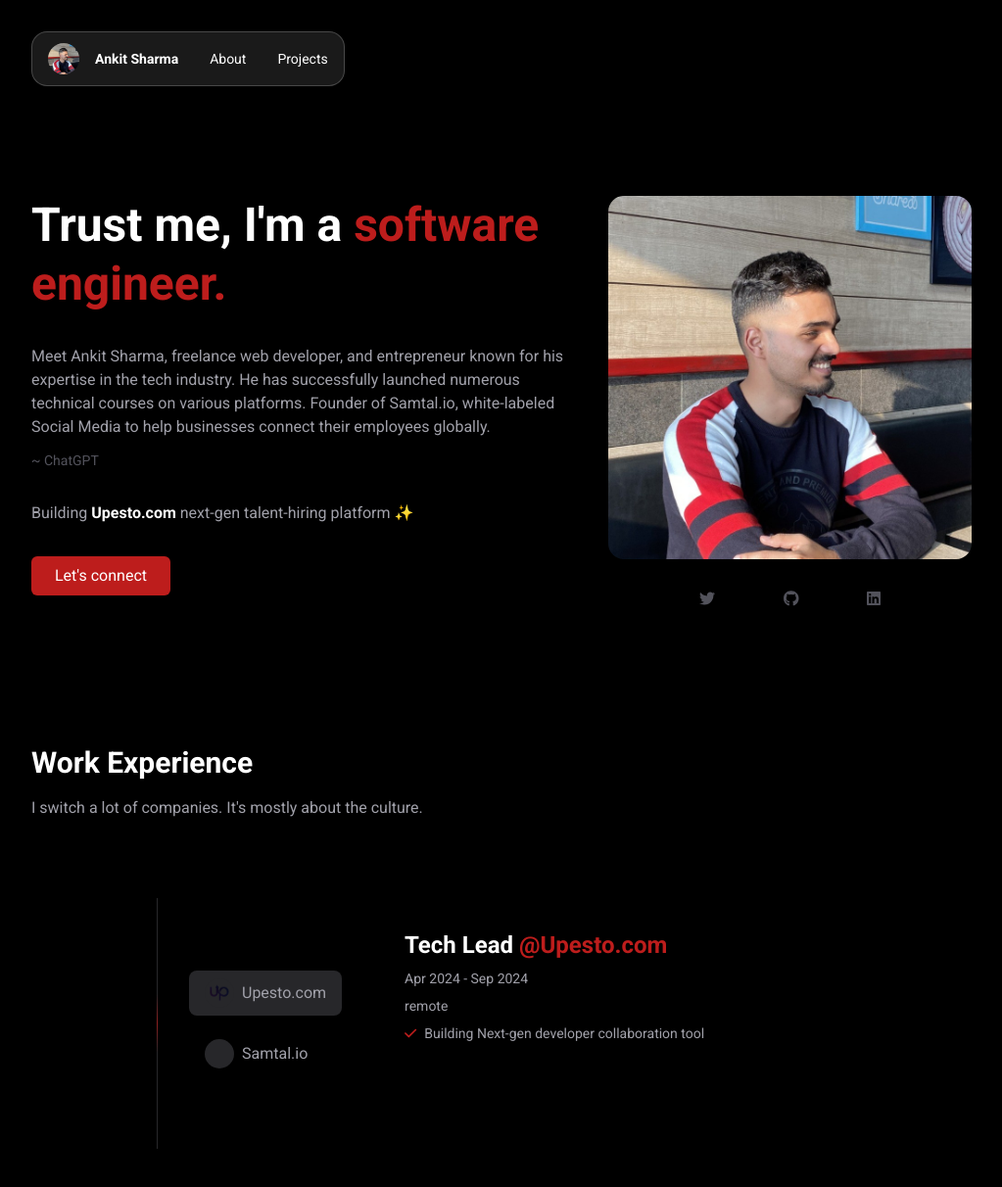
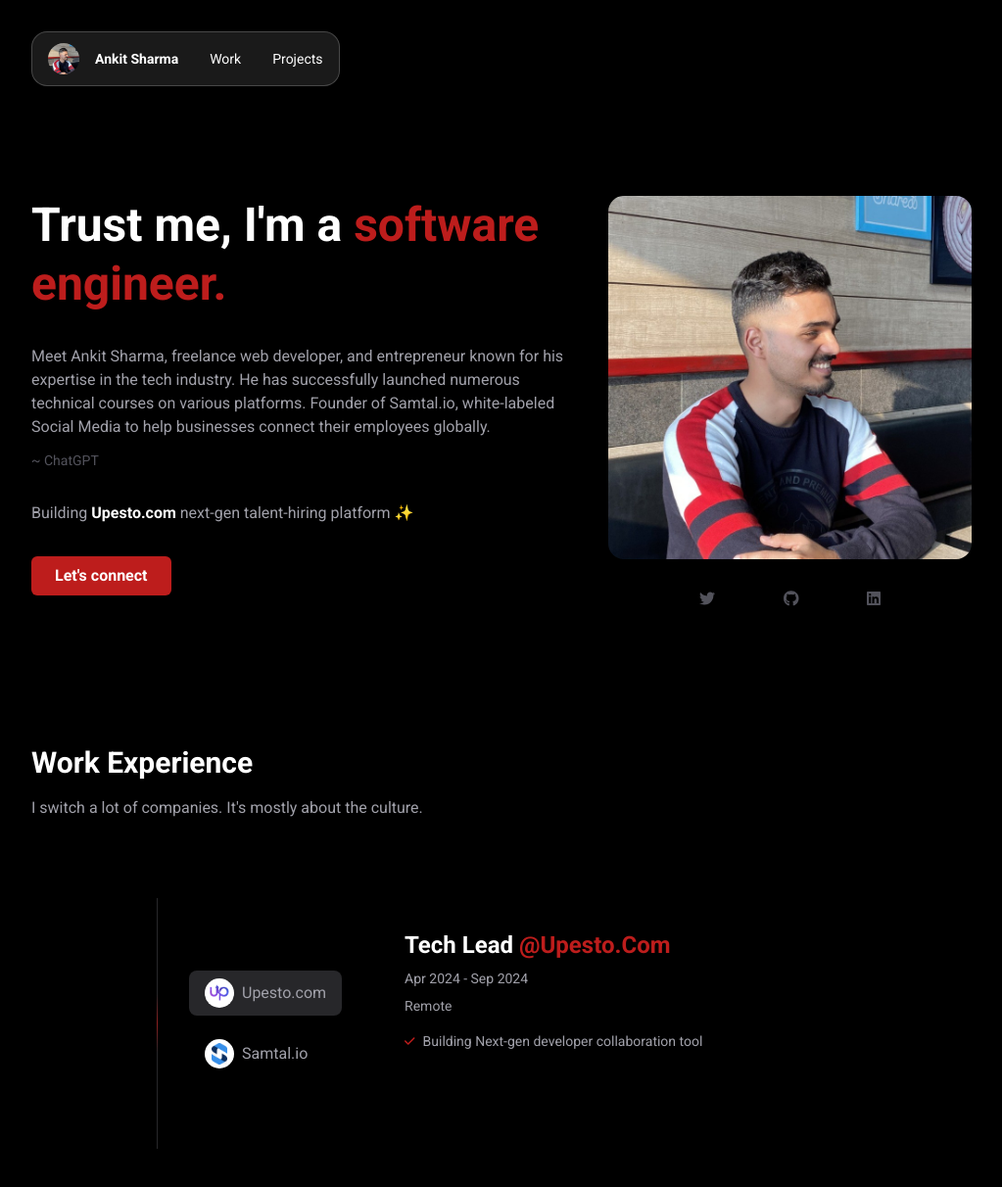
Before and after one commit to afk-ankit/portfolio, a React (Vite) app: page / in a window 1280 px wide. Shown: the top 1212 px of the page at 98% size, without its empty margins (128-1151 px from the left). Built offline with nearby package versions, Linux system fonts and the light colour scheme.

Commit message:
scroll margin and logo added

```diff
--- a/src/App.tsx
+++ b/src/App.tsx
@@ -1,6 +1,4 @@
-import { faGithub, faLinkedin } from "@fortawesome/free-brands-svg-icons";
-import { faTwitter } from "@fortawesome/free-brands-svg-icons/faTwitter";
-import { FontAwesomeIcon } from "@fortawesome/react-fontawesome";
+import Home from "./components/Home";
 import { Navbar } from "./components/Navbar";
 import Work from "./components/Work";
 
@@ -8,41 +6,7 @@ function App() {
   return (
     <main className="p-8 container max-w-[1024px] mx-auto h-[200vh]">
       <Navbar />
-      <div className="flex justify-between mt-28 gap-8">
-        <div className="flex-[0.6] flex flex-col">
-          <h1 className="text-5xl font-bold leading-tight">
-            Trust me, I&apos;m a{" "}
-            <span className="text-accent">
-              software <br /> engineer.
-            </span>
-          </h1>
-          <p className="text-zinc-400 mt-8">
-            Meet Ankit Sharma, freelance web developer, and entrepreneur known
-            for his expertise in the tech industry. He has successfully launched
-            numerous technical courses on various platforms. Founder of
-            Samtal.io, white-labeled Social Media to help businesses connect
-            their employees globally.
-          </p>
-          <span className="text-sm text-zinc-600 mt-3">~ ChatGPT</span>
-          <p className="text-zinc-400 mt-8">
-            Building <span className="font-bold text-white">Upesto.com</span>{" "}
-            next-gen talent-hiring platform ✨
-          </p>
-          <button className="py-2 px-6 bg-accent w-fit rounded-md cursor-pointer mt-8">
-            Let's connect
-          </button>
-        </div>
-        <div className="flex-[0.4] space-y-8">
-          <div className="aspect-square rounded-2xl overflow-hidden">
-            <img src="/dp.jpeg" alt="" />
-          </div>
-          <div className="flex justify-between h-[30px] w-1/2 mx-auto">
-            <FontAwesomeIcon icon={faTwitter} className="text-zinc-600" />
-            <FontAwesomeIcon icon={faGithub} className="text-zinc-600" />
-            <FontAwesomeIcon icon={faLinkedin} className="text-zinc-600" />
-          </div>
-        </div>
-      </div>
+      <Home />
       <Work />
     </main>
   );
--- /dev/null
+++ b/src/components/Home.tsx
@@ -0,0 +1,51 @@
+import {
+  faTwitter,
+  faGithub,
+  faLinkedin,
+} from "@fortawesome/free-brands-svg-icons";
+import { FontAwesomeIcon } from "@fortawesome/react-fontawesome";
+
+const Home = () => {
+  return (
+    <section
+      className="flex justify-between mt-28 gap-8 scroll-mt-40"
+      id="home"
+    >
+      <div className="flex-[0.6] flex flex-col">
+        <h1 className="text-5xl font-bold leading-tight">
+          Trust me, I&apos;m a{" "}
+          <span className="text-accent">
+            software <br /> engineer.
+          </span>
+        </h1>
+        <p className="text-zinc-400 mt-8">
+          Meet Ankit Sharma, freelance web developer, and entrepreneur known for
+          his expertise in the tech industry. He has successfully launched
+          numerous technical courses on various platforms. Founder of Samtal.io,
+          white-labeled Social Media to help businesses connect their employees
+          globally.
+        </p>
+        <span className="text-sm text-zinc-600 mt-3">~ ChatGPT</span>
+        <p className="text-zinc-400 mt-8">
+          Building <span className="font-bold text-white">Upesto.com</span>{" "}
+          next-gen talent-hiring platform ✨
+        </p>
+        <button className="py-2 px-6 bg-accent w-fit rounded-md cursor-pointer mt-8 font-semibold">
+          Let's connect
+        </button>
+      </div>
+      <div className="flex-[0.4] space-y-8">
+        <div className="aspect-square rounded-2xl overflow-hidden">
+          <img src="/dp.jpeg" alt="" />
+        </div>
+        <div className="flex justify-between h-[30px] w-1/2 mx-auto">
+          <FontAwesomeIcon icon={faTwitter} className="text-zinc-600" />
+          <FontAwesomeIcon icon={faGithub} className="text-zinc-600" />
+          <FontAwesomeIcon icon={faLinkedin} className="text-zinc-600" />
+        </div>
+      </div>
+    </section>
+  );
+};
+
+export default Home;
--- a/src/components/Navbar.tsx
+++ b/src/components/Navbar.tsx
@@ -1,14 +1,18 @@
 export const Navbar = () => {
   return (
     <nav className="bg-white/10 backdrop-blur-lg border-white/20 border h-14 rounded-2xl flex items-center px-4 w-fit gap-8 sticky top-8 shadow-lg transition-all duration-300 hover:bg-white/15 hover:border-white/25">
-      <div className="flex gap-4 items-center">
-        <div className="aspect-square rounded-full h-8 overflow-hidden">
-          <img src="/dp.jpeg" alt="" />
+      <a href="#home">
+        <div className="flex gap-4 items-center">
+          <div className="aspect-square rounded-full h-8 overflow-hidden">
+            <img src="/dp.jpeg" alt="" />
+          </div>
+          <span className="text-sm font-bold cursor-pointer">Ankit Sharma</span>
         </div>
-        <span className="text-sm font-bold cursor-pointer">Ankit Sharma</span>
-      </div>
-      <span className="text-sm cursor-pointer ">About</span>
-      <span className="text-sm cursor-pointer ">Projects</span>
+      </a>
+      <a href="#work">
+        <span className="text-sm cursor-pointer">Work</span>
+      </a>
+      <span className="text-sm cursor-pointer">Projects</span>
     </nav>
   );
 };
--- a/src/components/Work.tsx
+++ b/src/components/Work.tsx
@@ -9,7 +9,7 @@ const Work = () => {
     setWork(id);
   };
   return (
-    <div className="mt-32">
+    <section className="mt-32 scroll-mt-32" id="work">
       <h1 className="text-3xl font-bold ">Work Experience</h1>
       <p className="text-zinc-400 mt-4">
         I switch a lot of companies. It's mostly about the culture.
@@ -28,7 +28,7 @@ const Work = () => {
         </div>
         <WorkDescription id={work} />
       </div>
-    </div>
+    </section>
   );
 };
 
--- a/src/components/WorkAchievements.tsx
+++ b/src/components/WorkAchievements.tsx
@@ -4,7 +4,7 @@ import { FontAwesomeIcon } from "@fortawesome/react-fontawesome";
 const WorkAchievements = ({ achievements }: { achievements: string }) => {
   return (
     <div className="flex gap-2 items-center mt-2">
-      <FontAwesomeIcon icon={faCheck} size="sm" className="text-accent" />
+      <FontAwesomeIcon icon={faCheck} size="xs" className="text-accent" />
       <span className="text-zinc-400 text-sm">{achievements}</span>
     </div>
   );
--- a/src/components/WorkDescription.tsx
+++ b/src/components/WorkDescription.tsx
@@ -6,7 +6,7 @@ const WorkDescription = ({ id }: { id: number }) => {
   const description = WORK_DESCRIPTIONS[id - 1];
   return (
     <motion.div
-      className="p-8 space-y-2"
+      className="p-8"
       key={id} // This ensures a new animation trigger for each id change
       initial={{ opacity: 0, scale: 0.9 }}
       animate={{ opacity: 1, scale: 1 }}
@@ -18,13 +18,17 @@ const WorkDescription = ({ id }: { id: number }) => {
         duration: 0.3,
       }}
     >
-      <h1 className="font-bold text-2xl">
-        {description.jobRole}{" "}
-        <span className="text-accent">@{description.company}</span>
-      </h1>
-      <h3 className="text-sm text-zinc-400">Apr 2024 - Sep 2024</h3>
-      <h3 className="text-sm text-zinc-400">{description.location}</h3>
-      <div>
+      <div className="space-y-2">
+        <h1 className="font-bold text-2xl">
+          {description.jobRole}{" "}
+          <span className="text-accent capitalize">@{description.company}</span>
+        </h1>
+        <h3 className="text-sm text-zinc-400">Apr 2024 - Sep 2024</h3>
+        <h3 className="text-sm text-zinc-400 capitalize">
+          {description.location}
+        </h3>
+      </div>
+      <div className="mt-4">
         {description.achievements.map((item, key) => (
           <WorkAchievements key={key} achievements={item} />
         ))}
--- a/src/components/WorkItem.tsx
+++ b/src/components/WorkItem.tsx
@@ -22,12 +22,9 @@ const WorkItem = ({
         changeHandler(work.id);
       }}
     >
-      <div className="w-[30px] h-[30px] rounded-full bg-zinc-800 overflow-hidden p-1">
+      <div className="w-[30px] h-[30px] rounded-full bg-white overflow-hidden p-1">
         {work.logo && (
-          <img
-            src={work.logo}
-            className="mix-blend-multiply w-full h-full object-contain"
-          />
+          <img src={work.logo} className="w-full h-full object-contain" />
         )}
       </div>
       <span>{work.company}</span>
--- a/src/components/WorkMeteore.tsx
+++ b/src/components/WorkMeteore.tsx
@@ -23,7 +23,7 @@ const WorkMeteore = () => {
   return (
     <div className="h-full border-l-[1px] w-0 border-zinc-800 relative">
       <motion.div
-        className="w-[1px] h-[60px] absolute -left-[0.6px] bg-gradient-to-b from-transparent via-accent to-transparent bg-no-repeat bg-full"
+        className="w-[1px] h-[60px] absolute  -left-[0.6px] bg-gradient-to-b from-transparent via-accent to-transparent bg-no-repeat bg-full"
         animate={controls}
       />
     </div>
--- a/src/constants/work.ts
+++ b/src/constants/work.ts
@@ -14,6 +14,7 @@ export const WORK_DESCRIPTIONS: IWork[] = [
   {
     id: 2,
     company: "Samtal.io",
+    logo: "/samtal_logo.png",
     location: "remote",
     jobRole: "Freelance Developer",
     joiningDate: new Date(2023, 11),
--- a/src/index.css
+++ b/src/index.css
@@ -2,6 +2,9 @@
 @tailwind components;
 @tailwind utilities;
 
+* {
+  @apply scroll-smooth;
+}
 body {
   @apply bg-background text-primary font-roboto;
 }
```
Also changed, not shown: public/samtal_logo.png (added).
